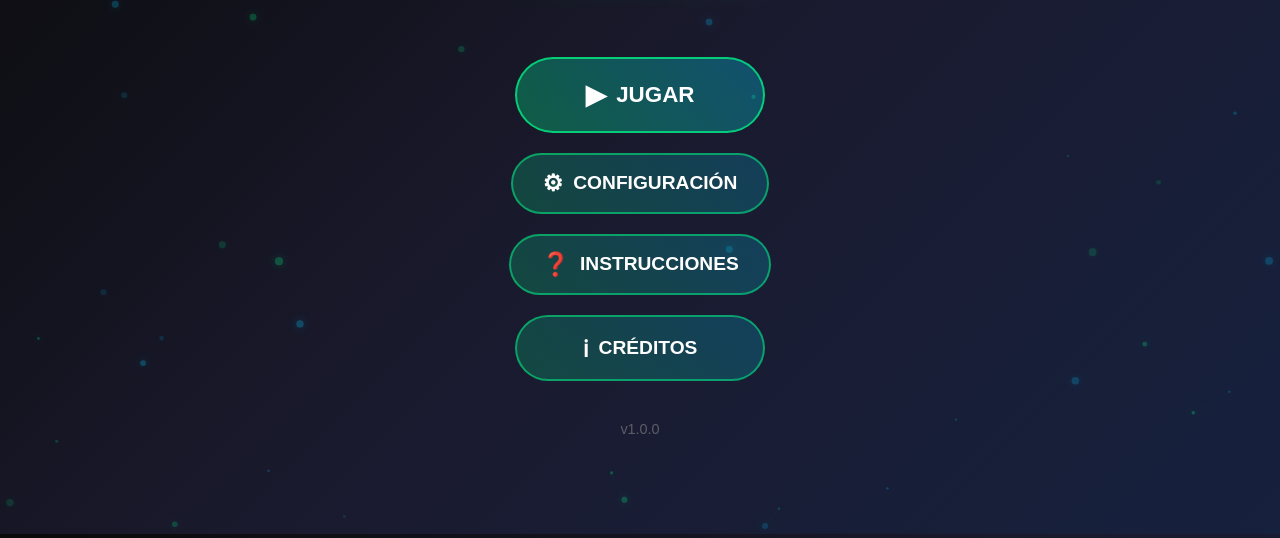
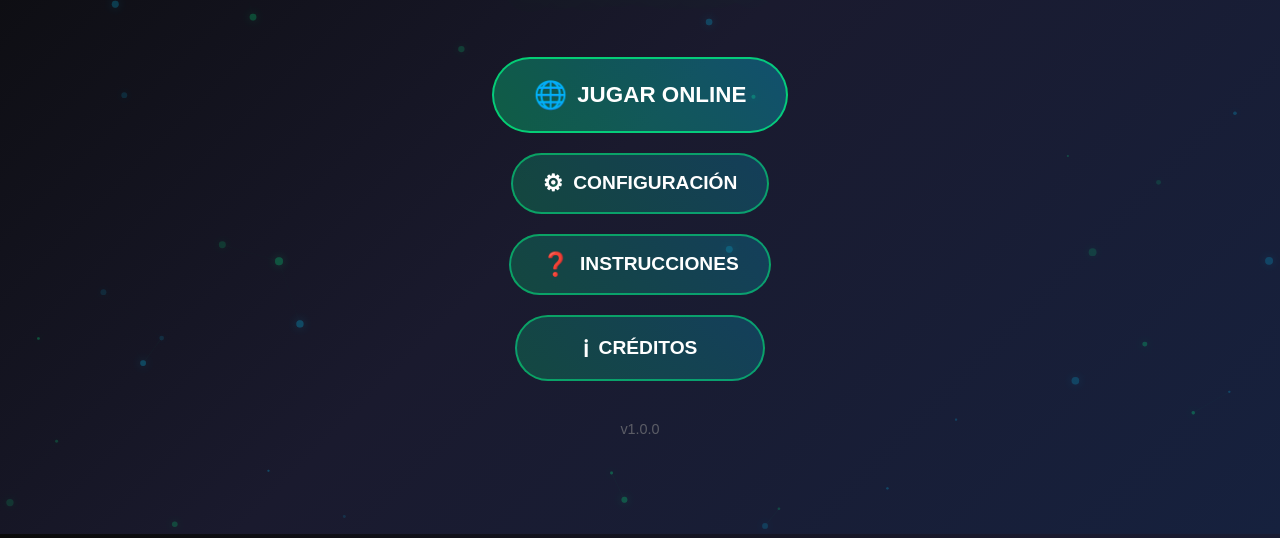
Before and after one commit to Paato24Dev/Zarlipp, a website: page Pantallainicio.html in a window 1280 px wide. Shown: the part 266-804 px from the top of the page. Drawn offline with Linux system fonts and the light colour scheme.

Commit message:
Update Pantallainicio.html

```diff
--- a/Pantallainicio.html
+++ b/Pantallainicio.html
@@ -23,8 +23,8 @@
 
                 <div class="menu-buttons">
                     <button class="menu-btn primary" id="playBtn">
-                        <span class="btn-icon">▶</span>
-                        JUGAR
+                        <span class="btn-icon">🌐</span>
+                        JUGAR ONLINE
                     </button>
                     <button class="menu-btn" id="settingsBtn">
                         <span class="btn-icon">⚙</span>
```
